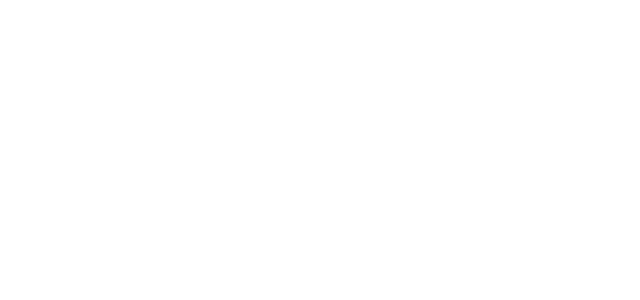
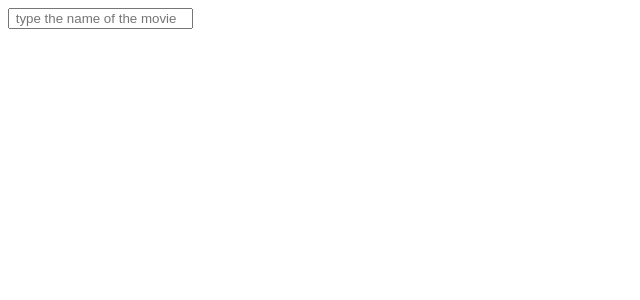
Before and after one commit to daiaventureira/the-shoppies, a React (Create React App) app: page / in a window 1280 px wide. Shown: the top 300 px of the page, without its empty margins (0-640 px from the left). Built offline with nearby package versions, Linux system fonts and the light colour scheme.

Commit message:
added a form to search movies to be nominated

```diff
--- a/src/App.js
+++ b/src/App.js
@@ -1,11 +1,11 @@
 import React from 'react';
-// import MovieSearch from './MovieSearch';
+import MovieSearch from './MovieSearch';
 
 function App() {
   return (
     <div className="App">
 
-      {/* <MovieSearch /> */}
+      <MovieSearch />
     </div>
   );
 }
--- a/src/MovieSearch.js
+++ b/src/MovieSearch.js
@@ -2,7 +2,7 @@
 import axios from 'axios';
 
 class MovieSearch extends Component{
-    contructor(props){
+    constructor(props){
         super(props);
 
         this.getData = this.getData.bind(this);
@@ -37,8 +37,23 @@
     render(){
         return(
             <div>
-
+               <form
+                autoComplete="off"
+                onKeyUp={this.getData}
+                onSubmit={(e) => e.preventDefault()}
+              >
+                <label>
+                  <input
+                    className="input-search"
+                    type="text"
+                    name="movie"
+                    placeholder=" type the name of the movie"
+                    onChange={this.searchMovie}
+                  />
+                </label>
+              </form>
             </div>
         )
     }
 }
+export default MovieSearch;
```
